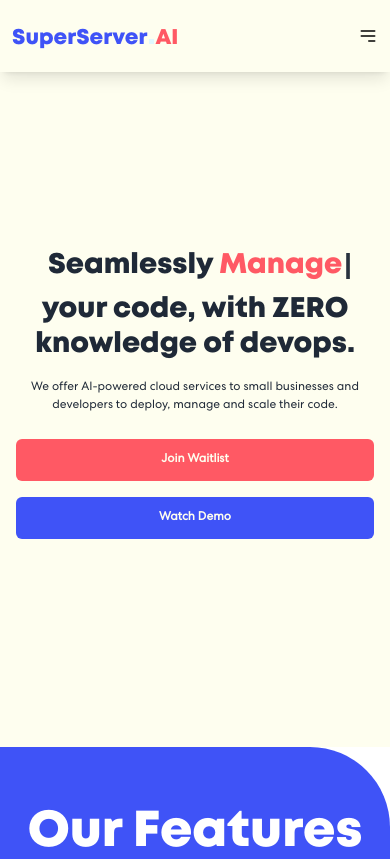
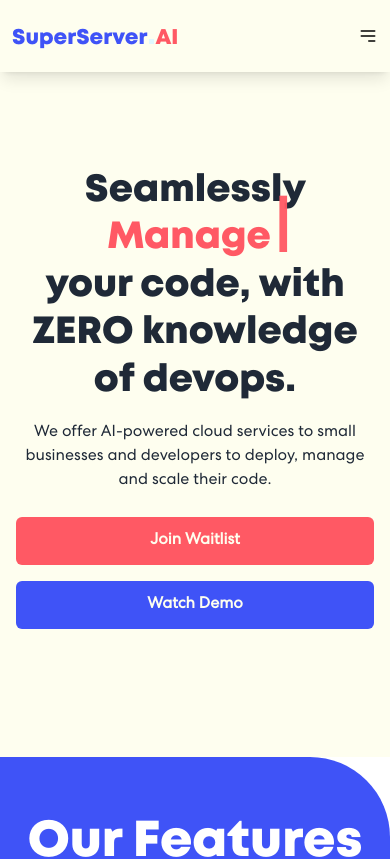
Before and after one commit to Avinier/SuperServerAI-LandingPage, a React (Vite) app: page / in a window 390 px wide. Shown: the top 859 px of the page. Built offline with nearby package versions, Linux system fonts and the light colour scheme.

Commit message:
Update Hero.jsx

```diff
--- a/src/components/Hero.jsx
+++ b/src/components/Hero.jsx
@@ -1,33 +1,38 @@
 import React, { useState, useRef } from "react";
 import { TypeAnimation } from 'react-type-animation';
+import "../styles/hero.css";
 
-const Hero = () => {
-  const [isVisible] = useState(true);
+function Hero() {
+  const [isVisible, setIsVisible] = useState(true);
   const [isModalOpen, setIsModalOpen] = useState(false);
   const videoRef = useRef(null);
 
-  const handleVideoClick = () => setIsModalOpen(true);
+  const handleVideoClick = () => {
+    setIsModalOpen(true);
+  };
 
   const handleCloseModal = () => {
     setIsModalOpen(false);
-    if (videoRef.current) videoRef.current.pause();
+    if (videoRef.current) {
+      videoRef.current.pause();
+    }
   };
 
-  const btnAnimation = "transition-all duration-300 hover:shadow-lg transform hover:scale-105 hover:-translate-y-1";
+  const btnAnimation =
+    "transition-all duration-300 hover:shadow-lg transform hover:scale-105 hover:-translate-y-1";
 
   return (
-    <section className={`
-      bg-background flex flex-col lg:flex-row
-      min-h-[80vh] w-full items-center justify-center
-      px-4 sm:px-6 lg:px-8 py-12 lg:py-20
-      ${isVisible ? "animate-fade-in-up" : "opacity-0"}
-    `}>
+    <section
+      className={`bg-background flex flex-col lg:flex-row min-h-min w-full items-center justify-center px-4 sm:px-6 lg:px-8 py-24 lg:py-20 ${
+        isVisible ? "animate-fade-in-up" : "opacity-0"
+      }`}
+    >
       {/* Text Content */}
       <div className="w-full lg:w-1/2 mb-8 lg:mb-0 lg:pr-8">
-        <div className="text-center lg:text-left max-w-xl mx-auto lg:mx-0">
-          <h1 className="text-2xl sm:text-3xl lg:text-4xl xl:text-5xl leading-tight font-bold mb-4 font-heading text-text">
+        <div className="lg:text-left max-w-xl mx-auto lg:mx-4">
+          <h1 className="text-3xl text-center sm:text-3xl lg:text-4xl xl:text-4xl leading-tight font-bold mb-4 font-heading text-text">
           Seamlessly{' '}
-            <span className="relative inline-block">
+      <span className="relative mr-3 text-secondary">
         <TypeAnimation
           sequence={[
             'Deploy',
@@ -39,43 +44,45 @@ const Hero = () => {
           ]}
           wrapper="span"
           speed={40}
+          style={{ display: 'inline-block' }}
           repeat={Infinity}
           cursor={false}
-                className="text-secondary"
         />
         <span className="custom-cursor">|</span>
       </span>
-            <br className="hidden sm:block" />
-            <span className="block mt-2 sm:mt-0">
-              your code, with ZERO knowledge of devops.
-            </span>
+      <br />your code, with ZERO knowledge of devops.
+      <style jsx>{`
+        .custom-cursor {
+          font-family: 'Courier New', monospace;
+          animation: blink 0.7s infinite;
+          position: absolute;
+          bottom: -0.1em;
+          right: -0.5em;
+          font-size:60px;
+        }
+        @keyframes blink {
+          0% { opacity: 0 }
+          50% { opacity: 1 }
+          100% { opacity: 0 }
+        }
+      `}</style>
           </h1>
-
-          <p className="text-sm sm:text-base lg:text-lg xl:text-xl text-text mb-6 font-body">
+          <p className="text-base text-center sm:text-lg lg:text-xl text-text mb-6 font-body">
             We offer AI-powered cloud services to small businesses and
-            developers to deploy, manage and scale their code.
+            developers to deploy, manage and scale  their code.
           </p>
-
           <div className="flex flex-col sm:flex-row justify-center lg:justify-start space-y-4 sm:space-y-0 sm:space-x-4">
             <a
               href="https://hu56kt7hdn2.typeform.com/to/vD8NjERN"
               target="_blank"
               rel="noopener noreferrer"
-              className={`
-                bg-secondary text-background text-center
-                px-6 py-3 rounded-md text-sm sm:text-base
-                font-body font-bold ${btnAnimation}
-              `}
+              className={`bg-secondary text-background lg:mx-auto sm:mx-12 text-center px-6 py-3 rounded-md text-base sm:text-lg font-body  font-bold ${btnAnimation}`}
             >
               Join Waitlist
             </a>
             <button
               onClick={handleVideoClick}
-              className={`
-                lg:hidden bg-primary text-background
-                px-6 py-3 rounded-md text-sm sm:text-base
-                font-body font-bold ${btnAnimation}
-              `}
+              className={`lg:hidden bg-primary text-background px-6 py-3 rounded-md text-base sm:text-lg font-body font-bold ${btnAnimation}`}
             >
               Watch Demo
             </button>
@@ -84,28 +91,41 @@ const Hero = () => {
       </div>
 
       {/* Image and Video Container */}
-      <div className="hidden lg:block relative w-full lg:w-1/2">
+      <div className="hidden lg:block relative w-1/2">
         <img
-          src="/api/placeholder/600/400"
-          alt="Hero illustration"
+          src="/images/hero-image1.png"
+          alt="Hero image"
           className="w-full h-auto rounded-lg"
         />
+
+        {/* Video Thumbnail */}
         <div
-          className="absolute bottom-[14%] left-[1.8%] cursor-pointer w-[29.1%]"
+          className="absolute bottom-[14%] left-[1.8%] cursor-pointer w-[40%] lg:w-[29.1%] max-w-none lg:max-w-[300px]"
           onClick={handleVideoClick}
         >
-          <div className="relative w-full pb-[56.25%] rounded-lg overflow-hidden">
-            <div className="absolute inset-0 bg-black/50 flex items-center justify-center">
-              <span className="text-white text-4xl">▶️</span>
-            </div>
+          <div className="relative w-full pb-[56.25%]">
+            <video
+              autoPlay
+              loop
+              muted
+              playsInline
+              className="absolute top-0 left-0 w-full h-full object-cover rounded-lg shadow-md"
+              style={{
+                borderRadius: '10px',
+                pointerEvents: 'auto',
+              }}
+            >
+              <source src="https://aniruddhagps.com/quantumsenses/final-demo_editted.mp4"  type="video/mp4" />
+              Your browser does not support the video tag.
+            </video>
           </div>
         </div>
       </div>
 
-      {/* Video Modal */}
+      {/* Modal with Fullscreen Video */}
       {isModalOpen && (
         <div
-          className="fixed inset-0 bg-black/50 flex items-center justify-center z-50 p-4"
+          className="fixed inset-0 bg-black bg-opacity-50 flex items-center justify-center z-50 p-4"
           onClick={handleCloseModal}
         >
           <div
@@ -114,35 +134,28 @@ const Hero = () => {
           >
             <button
               onClick={handleCloseModal}
-              className="absolute -top-10 right-0 text-white hover:text-gray-300 text-xl z-10"
+              className="absolute top-2 right-2 text-gray-600 hover:text-gray-800 z-10"
             >
               ✕
             </button>
-            <div className="relative pb-[56.25%] h-0 rounded-lg overflow-hidden">
-              <div className="absolute inset-0 bg-black flex items-center justify-center">
-                <span className="text-white text-4xl">Video Player Placeholder</span>
-              </div>
+            <div className="relative pb-[56.25%] h-0">
+              <video
+  ref={videoRef}
+  className="absolute top-0 left-0 w-[100vw] h-[70vh] rounded-md"
+  controls
+  autoPlay
+  muted={false}
+  volume={1.0}  // Ensure max volume
+>
+  <source src="https://aniruddhagps.com/quantumsenses/final-demo_editted.mp4" type="video/mp4" />
+  Your browser does not support the video tag.
+</video>
             </div>
           </div>
         </div>
       )}
-
-      <style jsx>{`
-        .custom-cursor {
-          font-family: monospace;
-          animation: blink 0.7s infinite;
-          position: absolute;
-          bottom: 0;
-          right: -0.5em;
-          font-size: 1em;
-        }
-        @keyframes blink {
-          0%, 100% { opacity: 0 }
-          50% { opacity: 1 }
-        }
-      `}</style>
     </section>
   );
-};
+}
 
 export default Hero;
```
Lines whose indentation alone changed are shown as unchanged.
